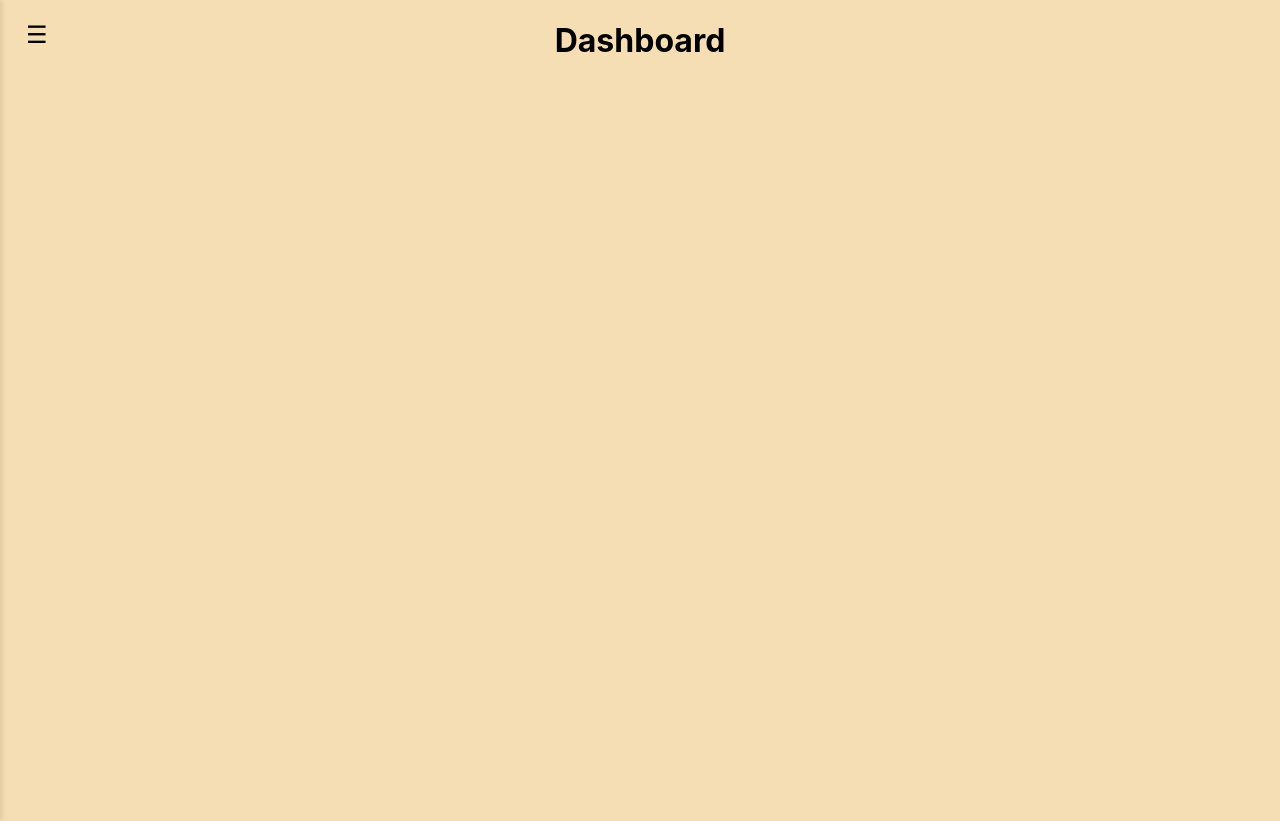
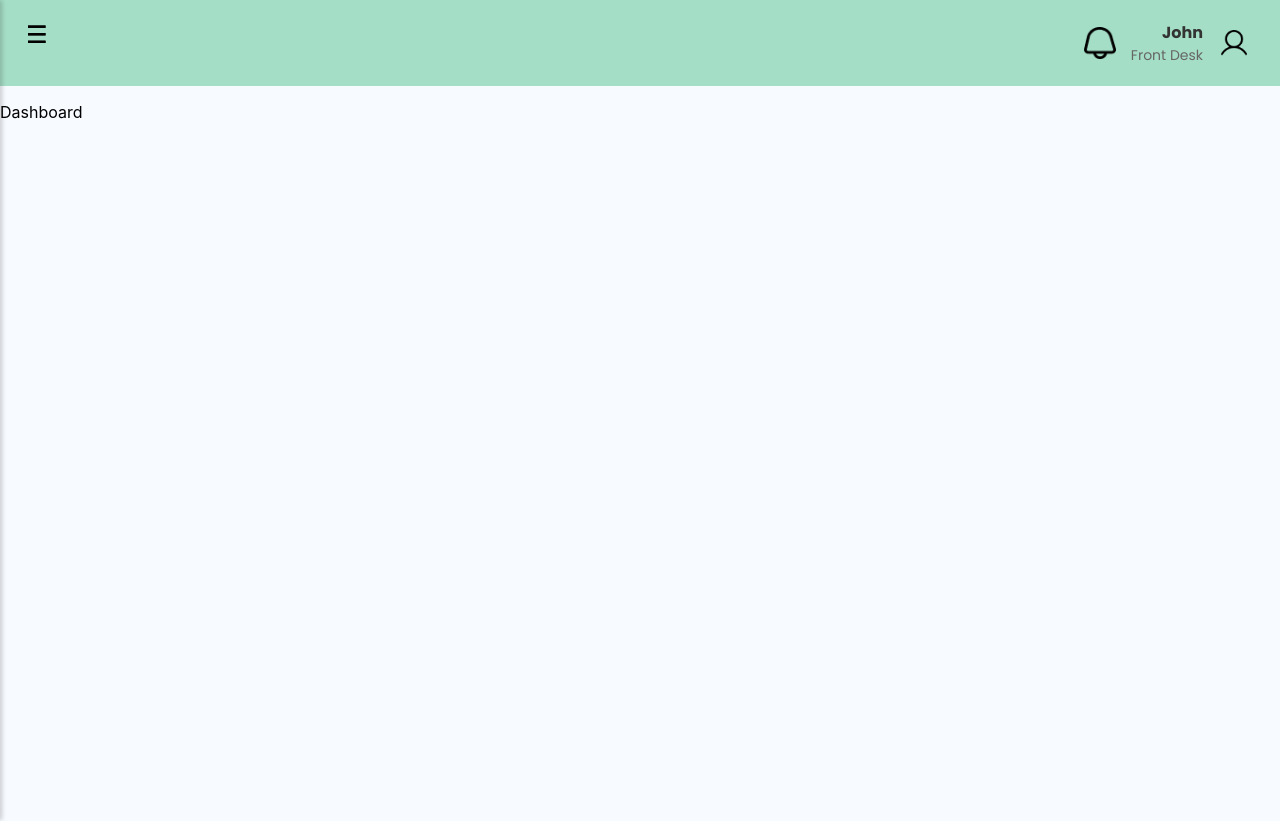
Before and after one commit to Jheyemmm/Rent.S, a React (Create React App) app: page /dashboard in a window 1280 px wide. After the commit the page ends 800 px from the top, so only its background shows below. Built offline with nearby package versions, Linux system fonts and the light colour scheme.

Commit message:
header component done

```diff
--- /dev/null
+++ b/src/components/header.css
@@ -0,0 +1,47 @@
+@import url('https://fonts.googleapis.com/css2?family=Poppins:wght@300;400;500;600;700&display=swap');
+
+.custom-header-color {
+    background-color: #A5DEC6; /* Apply the custom light green color */
+    padding: 20px; /* Optional: Adjust padding for better spacing */
+}
+
+.header-container {
+    display: flex;
+    align-items: center;
+    justify-content: space-between;
+    width: 100%;
+}
+
+.header-right {
+    display: flex;
+    align-items: center;
+    gap: 15px;
+    margin-left: auto;
+    margin-right: 10px;
+}
+
+.icon-bell,
+.icon-user {
+    width: 32px; /* Adjust size as needed */
+    height: 32px;
+    cursor: pointer;
+}
+
+.user-info {
+    display: flex;
+    flex-direction: column;
+    align-items: flex-end;
+}
+
+.user-name {
+    font-family: 'Poppins', sans-serif;
+    font-size: 16px;
+    font-weight: bold;
+    color: #333;
+}
+
+.user-role {
+    font-family: 'Poppins', sans-serif;
+    font-size: 14px;
+    color: #666;
+}
--- /dev/null
+++ b/src/components/header.tsx
@@ -0,0 +1,30 @@
+import * as React from 'react';
+import MenuComponent from '../components/frontdesk_menu'; // Adjust the path as needed
+import './header.css'; // Make sure to import the CSS file
+import notification from '../assets/icons/bell.png';
+import user from '../assets/icons/User.png';
+
+const Header: React.FC = () => {
+    const [sidebarOpen, setSidebarOpen] = React.useState(false);
+    const sidebarRef = React.useRef(null);
+
+    return (
+        <div>
+            <div className="header custom-header-color">
+                <div className="header-container">
+                    <div className="header-right">
+                        <img src={notification} alt="Notification" className="icon-bell" />
+                        <div className="user-info">
+                            <span className="user-name">John</span>
+                            <span className="user-role">Front Desk</span>
+                        </div>
+                        <img src={user} alt="User" className="icon-user" />
+                    </div>
+                </div>
+            </div>
+            <MenuComponent ref={sidebarRef} isOpen={sidebarOpen} setIsOpen={setSidebarOpen} />
+        </div>
+    );
+};
+
+export default Header;
--- a/src/index.css
+++ b/src/index.css
@@ -6,7 +6,7 @@ body {
   -webkit-font-smoothing: antialiased;
   -moz-osx-font-smoothing: grayscale;
   height: 100vh;
-  background: wheat;
+  background: #F7FAFF;
 }
 
 code {
--- a/src/mainpage/dashboard.tsx
+++ b/src/mainpage/dashboard.tsx
@@ -1,33 +1,40 @@
-import React, { useState, useEffect, useRef } from 'react';
+import React, { useEffect, useRef, useState } from 'react';
 import MenuComponent from '../components/frontdesk_menu'; // Adjust the path as needed
+import Header from '../components/header'; // Adjust the path as needed
+import './dashboard.css'; // Import the CSS file for styling
 
 const Dashboard: React.FC = () => {
-    const [sidebarOpen, setSidebarOpen] = useState(false);
+    const [isOpen, setIsOpen] = useState(false);
     const sidebarRef = useRef<HTMLDivElement>(null);
 
-    const handleOutsideClick = (event: MouseEvent) => {
-        if (sidebarRef.current && !sidebarRef.current.contains(event.target as Node)) {
-            setSidebarOpen(false);
-        }
-    };
+    // Handle clicks outside the sidebar to close it
+    useEffect(() => {
+        const handleOutsideClick = (event: MouseEvent) => {
+            if (sidebarRef.current && !sidebarRef.current.contains(event.target as Node)) {
+                setIsOpen(false);
+            }
+        };
 
-    useEffect(() => {
-        document.addEventListener('click', handleOutsideClick);
+        document.addEventListener('mousedown', handleOutsideClick);
         return () => {
-            document.removeEventListener('click', handleOutsideClick);
+            document.removeEventListener('mousedown', handleOutsideClick);
         };
     }, []);
 
+    useEffect(() => {
+        console.log('Dashboard mounted');
+    }, []);
+
     return (
-        <div>
-            <div className="header">
-                <div className="header-container">
-
-                    <h1>Dashboard</h1>
-                </div>
+        <div className="dashboard-container">
+            <Header />
+            <div className="dashboard-content">
+                {/* Attach ref to MenuComponent */}
+                <MenuComponent ref={sidebarRef} isOpen={isOpen} setIsOpen={setIsOpen} />
+                <main className="dashboard-main">
+                    <p>Dashboard</p>
+                </main>
             </div>
-            <MenuComponent ref={sidebarRef} isOpen={sidebarOpen} setIsOpen={setSidebarOpen} />
-            {/* Other Dashboard content */}
         </div>
     );
 };
```
Also changed, not shown: src/App.css (line endings or trailing spaces), src/assets/icons/User.png (added), src/assets/icons/bell.png (added), src/mainpage/dashboard.css (added).
